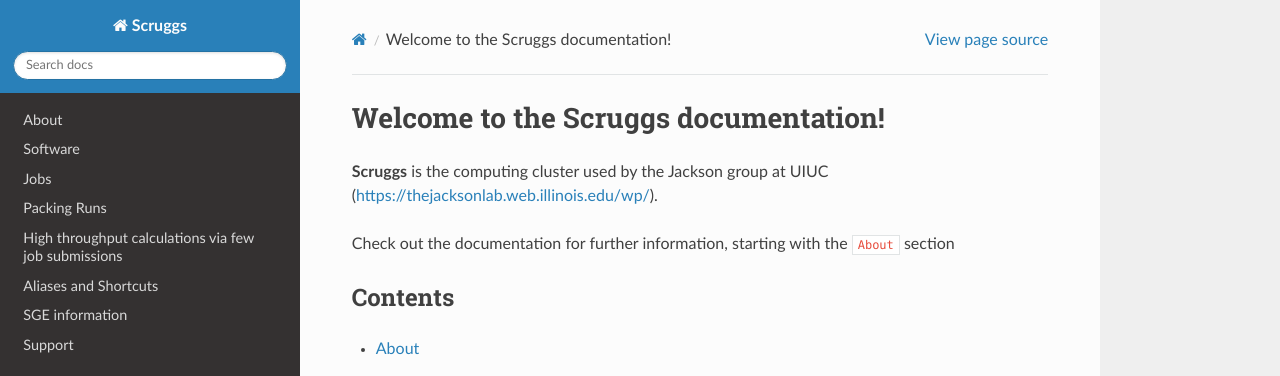
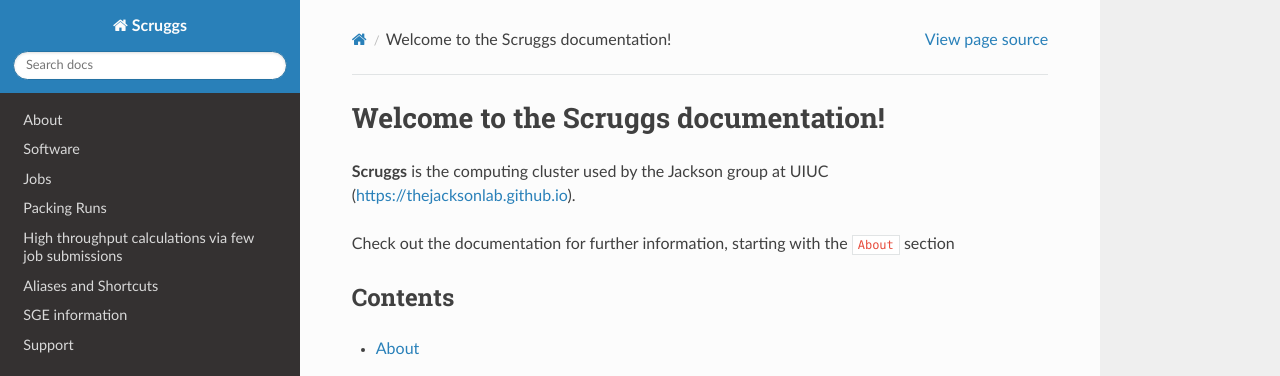
Before and after one commit to vishnu2709/Scruggs, a Sphinx documentation site: the page built from docs/source/index.rst, in a window 1280 px wide and 1318 px high. Shown: the top 376 px of the window. Built offline with Sphinx 7.4.7 and the Read the Docs theme 3.1.0, drawn with Linux system fonts in a browser that asks for light colours; pages that are not in the unit, such as notebooks, are missing from menus; some of the changed lines change nothing that is shown.

Commit message:
Update index.rst

```diff
--- a/docs/source/index.rst
+++ b/docs/source/index.rst
@@ -1,7 +1,7 @@
 Welcome to the Scruggs documentation!
 ===================================
 
-**Scruggs** is the computing cluster used by the Jackson group at UIUC (https://thejacksonlab.web.illinois.edu/wp/).
+**Scruggs** is the computing cluster used by the Jackson group at UIUC (https://thejacksonlab.github.io).
 
 Check out the documentation for further information, starting with the ``About`` section
 
```
